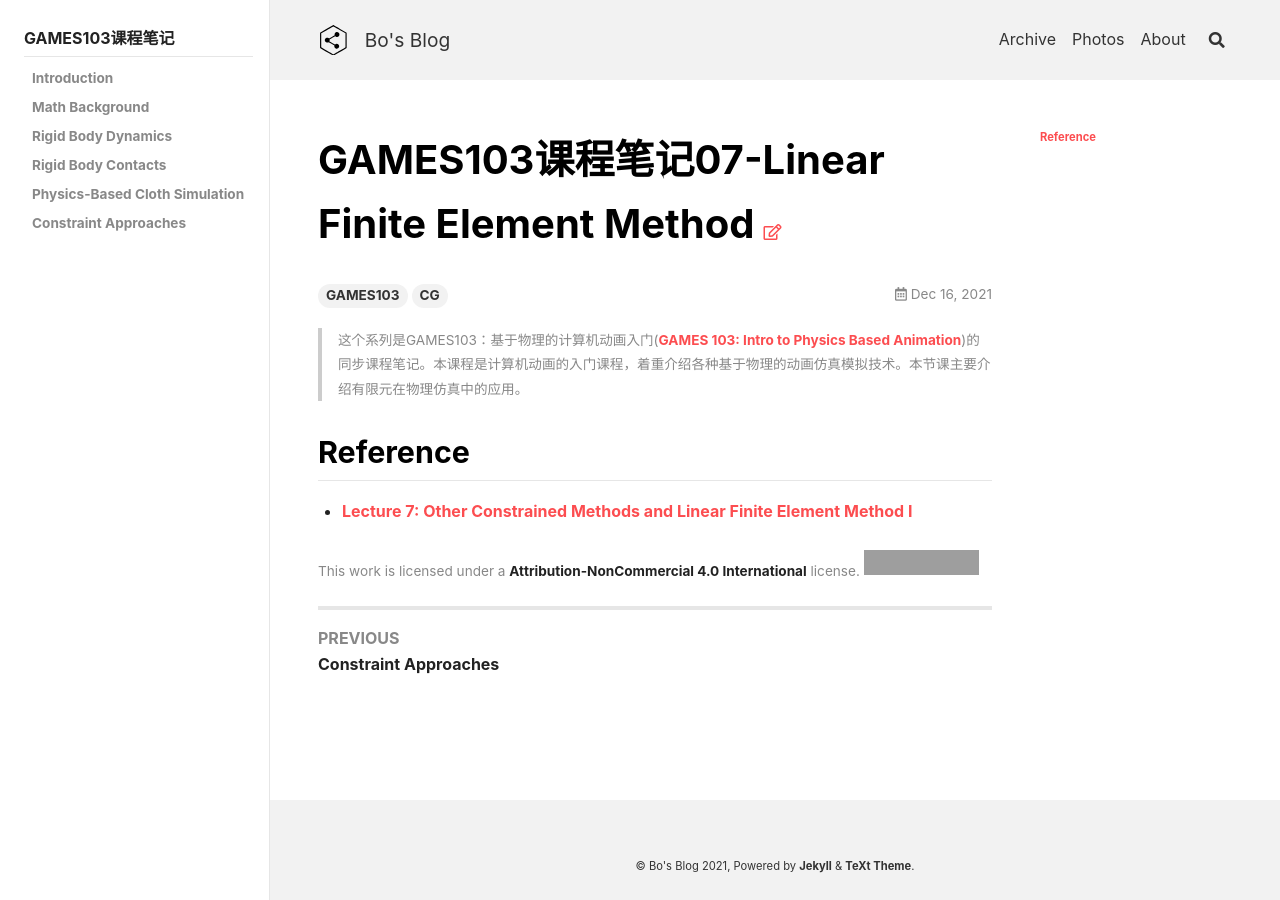
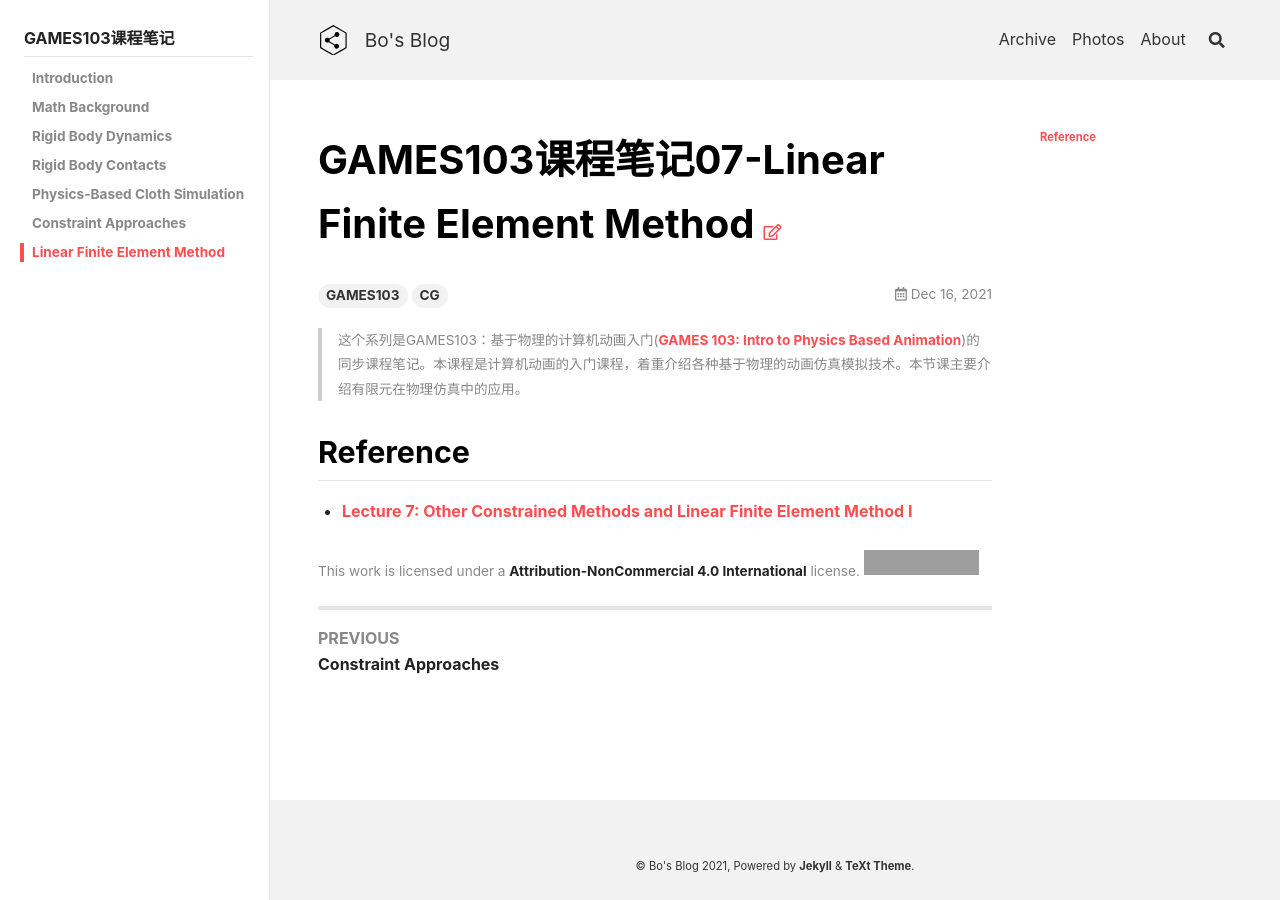
Before and after one commit to peng00bo00/peng00bo00_previous_blog, a Jekyll site: the page built from _posts/2021-12-16-GAMES103-NOTES-07.md, in a window 1280 px wide. Built offline with Jekyll 4.4.1, drawn with Linux system fonts in a browser that asks for light colours; nearby versions of some CDN libraries; grey boxes are pictures that could not be loaded.

Commit message:
Update navigation.yml

```diff
--- a/_data/navigation.yml
+++ b/_data/navigation.yml
@@ -198,3 +198,5 @@ GAMES103:
         url: /2021/11/30/GAMES103-NOTES-05.html
       - title: Constraint Approaches
         url: /2021/12/09/GAMES103-NOTES-06.html
+      - title: Linear Finite Element Method
+        url: /2021/12/16/GAMES103-NOTES-07.html
```
